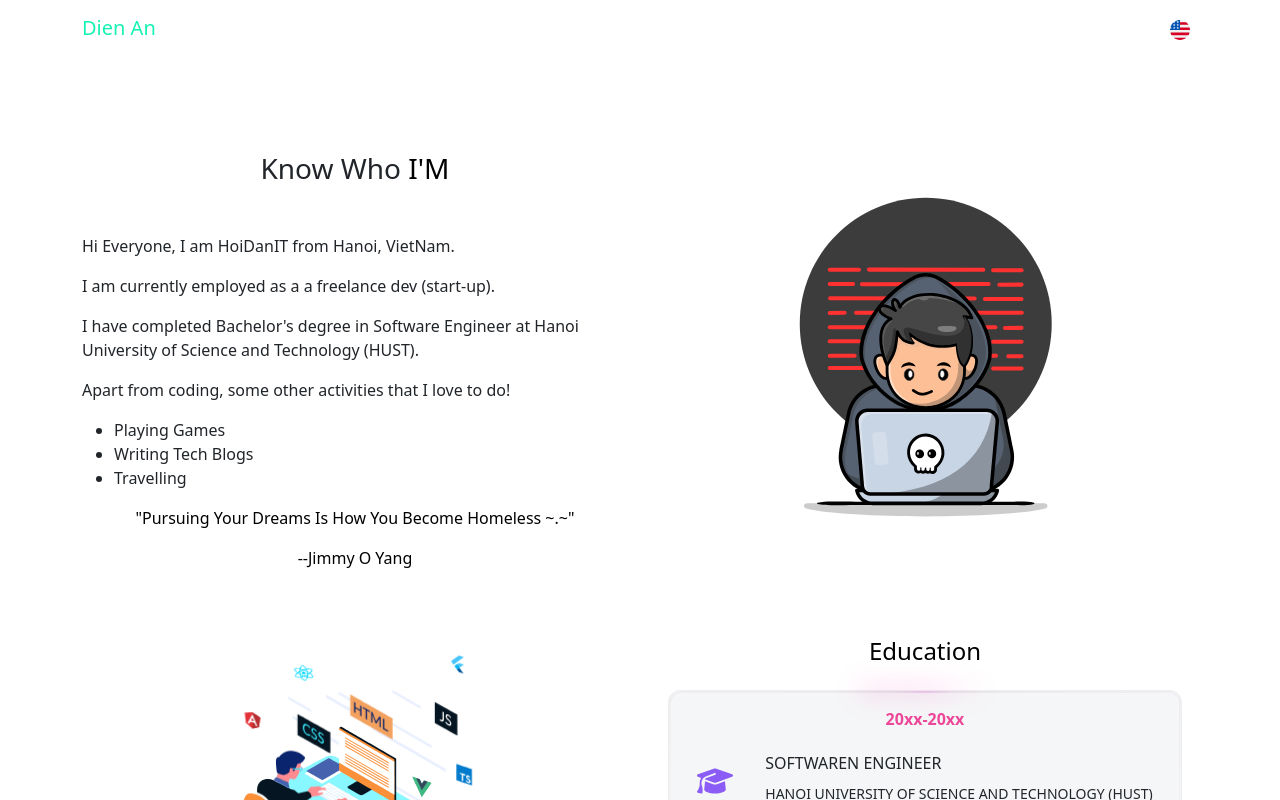
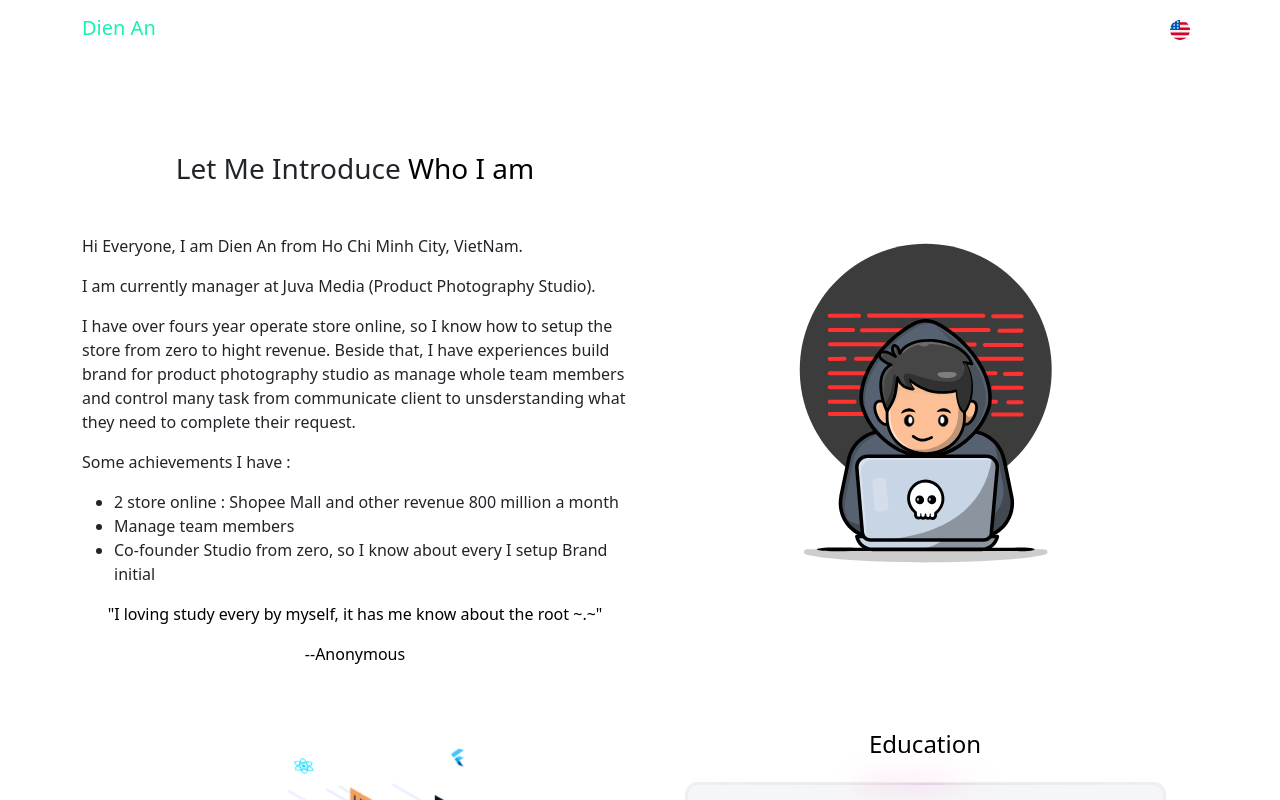
Before and after one commit to leehoang1202/portfolio, a React (Vite) app: page /about in a window 1280 px wide. Shown: the top 800 px of the page. Built offline with nearby package versions, Linux system fonts and the light colour scheme.

Commit message:
Update index.tsx

```diff
--- a/src/components/sections/about/index.tsx
+++ b/src/components/sections/about/index.tsx
@@ -14,29 +14,36 @@ const About = () => {
         <>
             <Row>
                 <Col md={6} xs={12}>
-                    <h3 className="text-center mb-md-5 mb-2">Know Who <span className="brand-red">I'M</span> </h3>
+                    <h3 className="text-center mb-md-5 mb-2">Let Me Introduce <span className="brand-red">Who I am</span> </h3>
                     <div>
                         <div>
-                            <p> Hi Everyone, I am HoiDanIT from Hanoi, VietNam.</p>
+                            <p>  Hi Everyone, I am Dien An from Ho Chi Minh City, VietNam.</p>
 
-                            <p> I am currently employed as a a freelance dev (start-up).</p>
+                            <p> I am currently manager at Juva Media (Product Photography
+                Studio).</p>
 
-                            <p> I have completed Bachelor's degree in Software Engineer at Hanoi University of Science and Technology (HUST).</p>
+                            <p> I have over fours year operate store online, so I know how to
+                setup the store from zero to hight revenue. Beside that, I have
+                experiences build brand for product photography studio as manage
+                whole team members and control many task from communicate client
+                to unsderstanding what they need to complete their request.</p>
                         </div>
                     </div>
                     <div>
-                        <p>Apart from coding, some other activities that I love to do!
+                        <p>Some achievements I have :
 
                         </p>
                         <ul>
-                            <li>Playing Games</li>
-                            <li>Writing Tech Blogs</li>
-                            <li>Travelling</li>
+                            <li>2 store online : Shopee Mall and other revenue 800 million a
+                month</li>
+                            <li>Manage team members</li>
+                            <li>Co-founder Studio from zero, so I know about every I setup Brand
+                initial</li>
                         </ul>
                     </div>
                     <div>
-                        <p className="text-center brand-red">"Pursuing Your Dreams Is How You Become Homeless ~.~"</p>
-                        <p className="text-center brand-red">--Jimmy O Yang</p>
+                        <p className="text-center brand-red">"I loving study every by myself, it has me know about the root ~.~"</p>
+                        <p className="text-center brand-red">--Anonymous</p>
                     </div>
                 </Col >
                 <Col md={6} xs={12} className="d-flex align-items-center justify-content-center">
@@ -65,15 +72,15 @@ const About = () => {
                                 <div className="p-3 relative">
                                     <div className="experience-container">
                                         <div className="duration-text">
-                                            <p>20xx-20xx</p>
+                                            <p>2015-2020</p>
                                         </div>
                                         <div className="details">
                                             <div className="icon">
                                                 <FaGraduationCap size={36} />
                                             </div>
                                             <div className="info">
-                                                <p className="title">Softwaren Engineer</p>
-                                                <p className="company">Hanoi University of Science and Technology (HUST)</p>
+                                                <p className="title">Commercial Business</p>
+                                                <p className="company">University of Economics Ho Chi Minh City (UEH)</p>
                                             </div>
                                         </div>
                                     </div>
@@ -92,7 +99,6 @@ const About = () => {
                         youtube={APP_DATA.YOUTUBE_URL}
                         facebook={APP_DATA.FACEBOOK_URL}
                         tiktok={APP_DATA.TIKTOK_URL}
-                        udemy={APP_DATA.UDEMY_URL}
                     />
                 </Col >
                 <Col md={6} xs={12} className="d-flex flex-column align-items-center justify-content-center">
```
